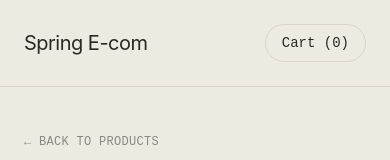
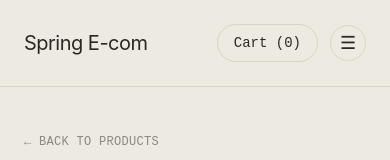
Before and after one commit to Eyad-Sharkawy/spring-e-com-front-end, an Angular app: page /add-product in a window 390 px wide. Shown: the top 160 px of the page. Built offline with nearby package versions, Linux system fonts and the light colour scheme.

Commit message:
feat: added burger menu for small screens

```diff
--- a/src/app/core/layout/header/header.html
+++ b/src/app/core/layout/header/header.html
@@ -1,4 +1,4 @@
-<header class="max-w-7xl mx-auto px-6 md:px-10 py-6 flex items-center justify-between border-b border-hairline">
+<header class="max-w-7xl mx-auto px-6 md:px-10 py-6 flex items-center justify-between border-b border-hairline relative">
   <a routerLink="/" class="font-display text-xl tracking-tight">Spring E-com</a>
 
   <nav class="hidden md:flex gap-8 text-sm font-mono uppercase tracking-wide text-ink/70">
@@ -7,5 +7,31 @@
     <a routerLink="/add-product" routerLinkActive="text-ink" class="hover:text-ink">Add Product</a>
   </nav>
 
-  <a routerLink="/cart" class="glaze-btn border border-hairline text-sm font-mono px-4 py-2 rounded-full">Cart ({{itemsCount()}})</a>
+  <div class="flex items-center gap-3">
+    <a routerLink="/cart" class="glaze-btn border border-hairline text-sm font-mono px-4 py-2 rounded-full">Cart ({{ itemsCount() }})</a>
+
+    <button
+      type="button"
+      class="md:hidden w-9 h-9 flex items-center justify-center border border-hairline rounded-full"
+      (click)="toggleMobileMenu()"
+      [attr.aria-expanded]="isMobileMenuOpen()"
+      aria-label="Toggle navigation menu"
+    >
+      @if (isMobileMenuOpen()) {
+        <span class="text-lg leading-none">✕</span>
+      } @else {
+        <span class="text-lg leading-none">☰</span>
+      }
+    </button>
+  </div>
+
+  @if (isMobileMenuOpen()) {
+    <nav
+      class="md:hidden absolute top-full left-0 right-0 bg-white border-b border-hairline flex flex-col text-sm font-mono uppercase tracking-wide text-ink/70 z-50"
+    >
+      <a routerLink="/catalog" routerLinkActive="text-ink" (click)="closeMobileMenu()" class="px-6 py-4 border-b border-hairline hover:text-ink">Shop</a>
+      <a routerLink="/cart" routerLinkActive="text-ink" (click)="closeMobileMenu()" class="px-6 py-4 border-b border-hairline hover:text-ink">Cart</a>
+      <a routerLink="/add-product" routerLinkActive="text-ink" (click)="closeMobileMenu()" class="px-6 py-4 hover:text-ink">Add Product</a>
+    </nav>
+  }
 </header>
--- a/src/app/core/layout/header/header.ts
+++ b/src/app/core/layout/header/header.ts
@@ -1,4 +1,4 @@
-import { Component, computed, inject } from "@angular/core";
+import { Component, computed, inject, signal } from "@angular/core";
 import { RouterLink, RouterLinkActive } from "@angular/router";
 import { CartFacade } from "../../services/cart/facade/cart-facade";
 
@@ -11,7 +11,17 @@ import { CartFacade } from "../../services/cart/facade/cart-facade";
 export class Header {
   private readonly cartFacade = inject(CartFacade);
 
+  readonly isMobileMenuOpen = signal(false);
+
   itemsCount = computed(() =>
     this.cartFacade.items().reduce((sum, item) => sum + item.quantity, 0),
   );
+
+  toggleMobileMenu(): void {
+    this.isMobileMenuOpen.update((isOpen) => !isOpen);
+  }
+
+  closeMobileMenu(): void {
+    this.isMobileMenuOpen.set(false);
+  }
 }
```
